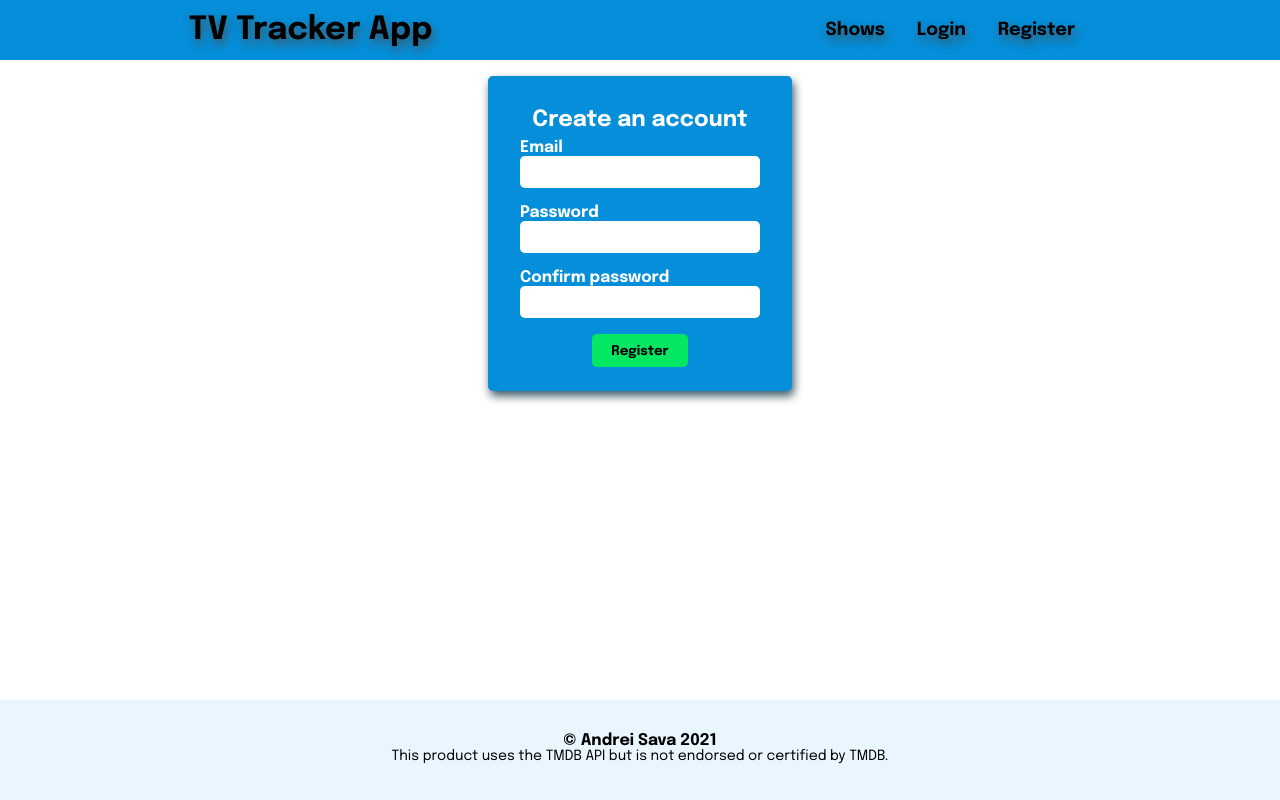
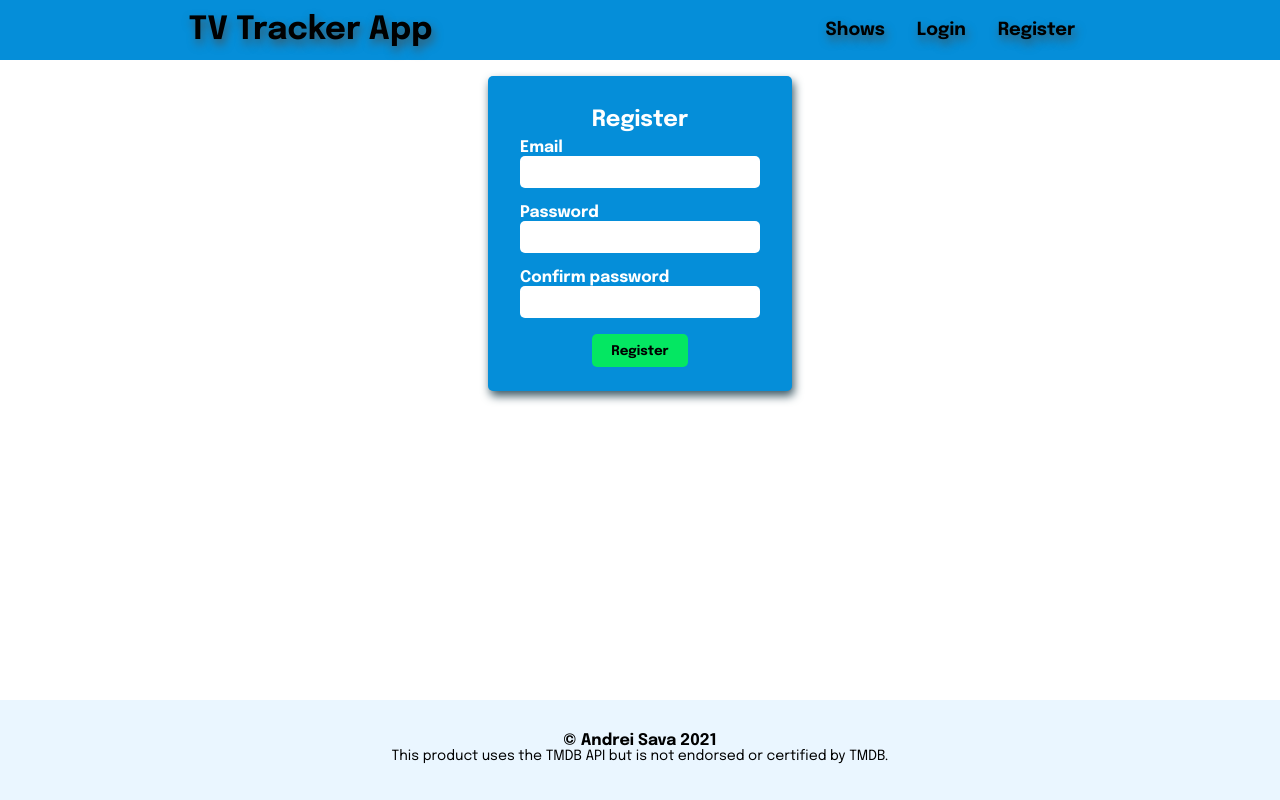
Before and after one commit to savawebdev/tv-tracker-app-nextjs, a Next.js app: page /register in a window 1280 px wide. Built offline with nearby package versions, Linux system fonts and the light colour scheme; no server answers.

Commit message:
added page title component

```diff
--- a/components/HomePage/PopularShows/PopularShows.js
+++ b/components/HomePage/PopularShows/PopularShows.js
@@ -5,6 +5,7 @@ import classes from './PopularShows.module.scss';
 import CTAButton from '../CTAButton/CTAButton';
 import ShowPoster from '../../UI/ShowPoster/ShowPoster';
 import ShowsContainer from '../../UI/ShowsContainer/ShowsContainer';
+import PageTitle from '../../UI/PageTitle/PageTitle';
 
 const PopularShows = ({ shows }) => {
   const [session, loading] = useSession();
@@ -15,7 +16,7 @@ const PopularShows = ({ shows }) => {
 
   return (
     <Fragment>
-      <h1>Popular Shows</h1>
+      <PageTitle label='Popular Shows' />
       {shows && (
         <ShowsContainer>
           {shows.map((show) => (
--- a/components/LoginPage/LoginForm.js
+++ b/components/LoginPage/LoginForm.js
@@ -9,6 +9,7 @@ import Button from '../UI/Button/Button';
 import AuthForm from '../UI/Form/AuthForm';
 import FormControl from '../UI/Form/FormControl';
 import Alert from '../UI/Alert/Alert';
+import PageTitle from '../UI/PageTitle/PageTitle';
 
 const LoginForm = () => {
   const { setShows, showAlert, setShowAlert, setAlertType, setAlertMessage } =
@@ -48,7 +49,7 @@ const LoginForm = () => {
     <Fragment>
       {showAlert && <Alert />}
       <AuthForm args={{ onSubmit: submitHandler }}>
-        <h1>Login</h1>
+        <PageTitle label='Login' />
         <FormControl>
           <Label label='Email' htmlFor='email' />
           <Input
--- a/components/MyShows/MyShows.js
+++ b/components/MyShows/MyShows.js
@@ -3,6 +3,7 @@ import classes from './MyShows.module.scss';
 import useStore from '../../store/store';
 import { fetchData } from '../../lib/helpers';
 import ShowRow from './ShowRow/ShowRow';
+import PageTitle from '../UI/PageTitle/PageTitle';
 
 const MyShows = () => {
   const { shows, setShows } = useStore();
@@ -13,7 +14,7 @@ const MyShows = () => {
 
   return (
     <Fragment>
-      <h1>My Shows</h1>
+      <PageTitle label='My Shows' />
       <table className={classes.shows}>
         <thead>
           <tr>
--- a/components/RegisterPage/RegisterForm.js
+++ b/components/RegisterPage/RegisterForm.js
@@ -8,6 +8,7 @@ import Button from '../UI/Button/Button';
 import AuthForm from '../UI/Form/AuthForm';
 import FormControl from '../UI/Form/FormControl';
 import Alert from '../UI/Alert/Alert';
+import PageTitle from '../UI/PageTitle/PageTitle';
 
 const registerUser = async (email, password) => {
   const result = await fetch('/api/auth/register-user', {
@@ -77,7 +78,7 @@ const RegisterForm = () => {
     <Fragment>
       {showAlert && <Alert />}
       <AuthForm args={{ onSubmit: submitHandler }}>
-        <h1>Create an account</h1>
+        <PageTitle label='Register' />
         <FormControl>
           <Label label='Email' htmlFor='email' />
           <Input
--- a/components/SearchPage/SearchShows.js
+++ b/components/SearchPage/SearchShows.js
@@ -3,6 +3,7 @@ import { useRouter } from 'next/router';
 import classes from './SearchShows.module.scss';
 import ShowPoster from '../UI/ShowPoster/ShowPoster';
 import ShowsContainer from '../UI/ShowsContainer/ShowsContainer';
+import PageTitle from '../UI/PageTitle/PageTitle';
 
 const SearchShows = () => {
   const [filteredShows, setFilteredShows] = useState([]);
@@ -32,7 +33,7 @@ const SearchShows = () => {
 
   return (
     <Fragment>
-      <h1>Search Shows</h1>
+      <PageTitle label='Search Shows' />
 
       <div>
         <input
--- a/components/ShowsPage/Shows.js
+++ b/components/ShowsPage/Shows.js
@@ -1,11 +1,11 @@
 import React, { Fragment } from 'react';
-import classes from './Shows.module.scss';
+import PageTitle from '../UI/PageTitle/PageTitle';
 import ShowsCategory from './ShowsCategory/ShowsCategory';
 
 const Shows = ({ topRated, airingTonight, trendingShows }) => {
   return (
     <Fragment>
-      <h1>Discover Shows</h1>
+      <PageTitle label='Discover Shows' />
       <ShowsCategory category='Trending This Week' data={trendingShows} />
       <ShowsCategory category='Top Rated' data={topRated} />
       <ShowsCategory category='Airing Tonight' data={airingTonight} />
--- /dev/null
+++ b/components/UI/PageTitle/PageTitle.js
@@ -0,0 +1,8 @@
+import React from 'react';
+import classes from './PageTitle.module.scss';
+
+const PageTitle = ({ label }) => {
+  return <h1 className={classes['page-title']}>{label}</h1>;
+};
+
+export default PageTitle;
--- /dev/null
+++ b/components/UI/PageTitle/PageTitle.module.scss
@@ -0,0 +1,5 @@
+@use '../../../styles/variables.scss' as var;
+
+.page-title {
+  font-size: var.$fs-500;
+}
```
Also changed, not shown: components/ShowsPage/Shows.module.scss (deleted).
